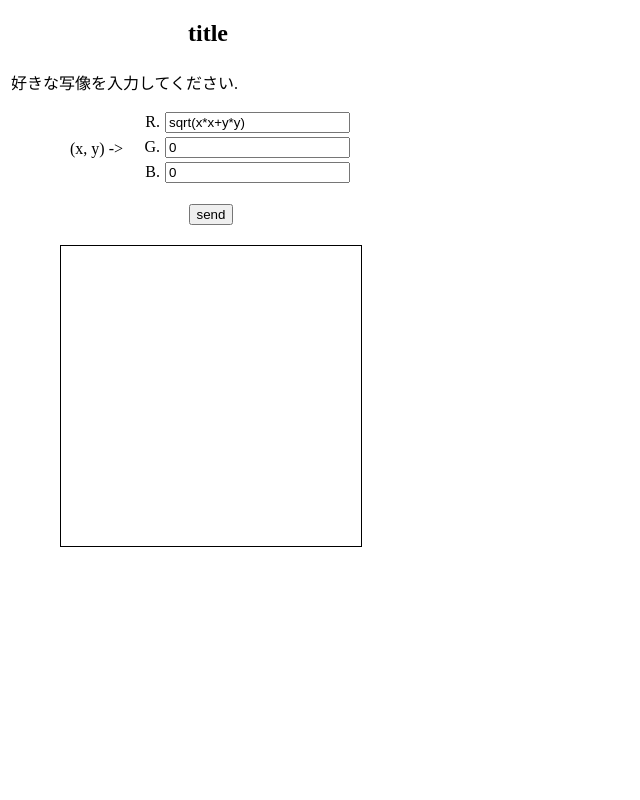
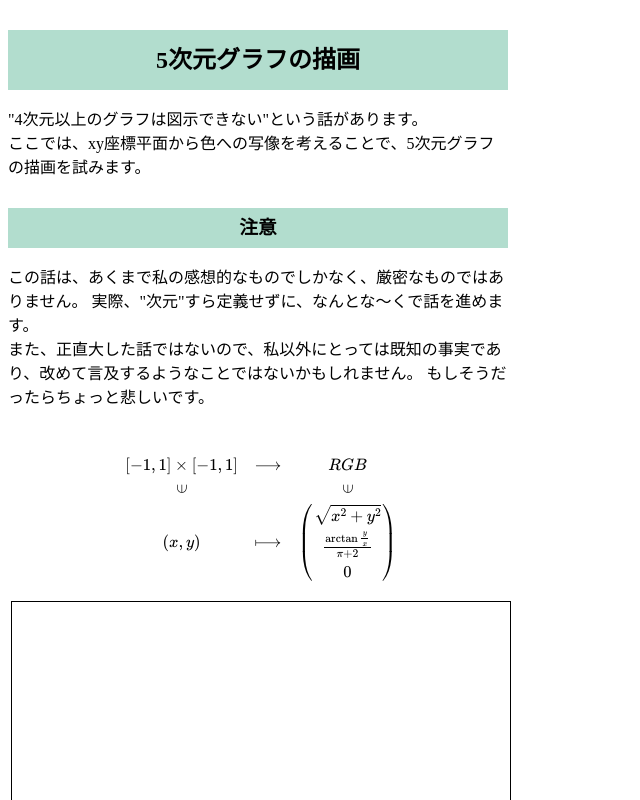
Before and after one commit to no-la/color_graph, a plain HTML site: page index.html in a window 1280 px wide. Shown: the top 800 px of the page, without its empty margins (0-640 px from the left). Drawn offline with nearby package versions, Linux system fonts and the light colour scheme; some packages are replaced by stand-ins of ours.

Commit message:
入力を受け取ってグラフを描画する機能の実装

```diff
--- a/index.html
+++ b/index.html
@@ -7,12 +7,59 @@
 </head>
 <body>
     <div class="wrapper">
+        <section class="consept-sec">
+            <header class="section-header">
+                <h1>5次元グラフの描画</h1>
+            </header>
+            <p>
+                "4次元以上のグラフは図示できない"という話があります。
+                <br>
+                ここでは、xy座標平面から色への写像を考えることで、5次元グラフの描画を試みます。
+            </p>
+            <section class="sub-section">
+                <header class="sub-section-header">
+                    <h3>注意</h3>
+                </header>
+                <p>
+                    この話は、あくまで私の感想的なものでしかなく、厳密なものではありません。
+                    実際、"次元"すら定義せずに、なんとな～くで話を進めます。
+                    <br>
+                    また、正直大した話ではないので、私以外にとっては既知の事実であり、改めて言及するようなことではないかもしれません。
+                    もしそうだったらちょっと悲しいです。
+                </p>
+            </section>
+        </section>
+        <section class="graph-example-sec">
+            <div class="function-cover">
+                <div class="display-graph-formula">
+                    \[
+                    \begin{array}{ccc}
+                    [-1, 1] \times [-1, 1] & \longrightarrow & RGB\\
+                    \class{rotated-symbol}{\in} && \class{rotated-symbol}{\in}\\
+                    (x, y) & \longmapsto & {
+                        \begin{pmatrix}
+                        \sqrt{x^2+y^2}\\
+                        \frac{\arctan{\frac{y}{x}}}{\pi+2}\\
+                        0
+                        \end{pmatrix}}
+                    \end{array}
+                    \]
+                </div>
+                <div class="display-graph-cover">
+                    <canvas id="sub-canvas-1" width="300" height="300" style="border:1px solid #000;"></canvas>
+                    <br>
+                </div>
+            </div>
+        </section>
         <section class="drow-graph-sec">
-            <h1>title</h1>
+            <header class="section-header">
+                <h1>好きな写像でやってみよう！</h1>
+            </header>
+
 
             <div class="function-cover">
                 <div class="input-function-cover">
-                    好きな写像を入力してください.<br>
+                    <p>好きな写像を入力してください。</p>
                     <div class="input-function-area">
                         <div class="function-from">
                             (x, y) ->
@@ -34,7 +81,8 @@
                     </div>
                 </div>
                 <div class="display-graph-cover">
-                    <canvas id="myCanvas" width="300" height="300" style="border:1px solid #000;"></canvas>
+                    <canvas id="main-canvas" width="300" height="300" style="border:1px solid #000;"></canvas>
+                    <br>
                 </div>
             </div>
         </section>
@@ -43,5 +91,6 @@
     <script src="js/color_graph.js"></script>
     <script src="js/main.js"></script>
     <script src="js/test.js"></script>
+    <script type="text/javascript" async src="https://cdnjs.cloudflare.com/ajax/libs/mathjax/2.7.7/MathJax.js?config=TeX-MML-AM_CHTML"></script>
 </body>
 </html>
--- a/js/color_graph.js
+++ b/js/color_graph.js
@@ -1,14 +1,15 @@
-var canvas;
-var context;
-
 // 実装する関数や演算
 const functionGroups = {
     constant: ["PI", "E"],
-    binary: ["+", "-", "*", "/"],
+    binary: ["+", "-", "*", "/", "\,"],
     // binary: {"+":"sum", "-":"subtract", "*":"multiply", "/":"divide"},
-    unary: ["sinh", "cosh", "tanh", "sin", "cos", "tan", "abs", "sqrt"]
+    unary: ["log10", "log1p", "log2", "log",
+    "asinh", "acosh", "atanh",
+    "sinh", "cosh", "tanh",
+    "asin", "acos", "atan",
+    "sin", "cos", "tan",
+    "abs", "sqrt"]
 }
-
 
 
 
@@ -119,16 +120,38 @@ function getFunctionFromText(t=""){
         console.error(`関数に変換できません  t=${t}`)
     }
     else{
-        for (let f of functionGroups.unary){
-            t = t.replace(f, `Math.${f}`)
+        for (let i=0; i<functionGroups.unary.length; i++){
+            f = functionGroups.unary[i]
+            t = t.replace(f, `[placeholder-${i}]`)
         }
-        for (let c of functionGroups.constant){
-            t = t.replace(c, `Math.${c}`)
+        for (let i=0; i<functionGroups.unary.length; i++){
+            f = functionGroups.unary[i]
+            t = t.replace(`[placeholder-${i}]`, `Math.${f}`)
+        }
+
+        for (let i=0; i<functionGroups.constant.length; i++){
+            c = functionGroups.constant[i]
+            t = t.replace(c, `[placeholder-${i}]`)
+        }
+        for (let i=0; i<functionGroups.constant.length; i++){
+            c = functionGroups.constant[i]
+            t = t.replace(`[placeholder-${i}]`, `Math.${c}`)
         }
         return new Function("x", "y", `return normalize(${t})*255`)
     }
 }
 // ここまで
+
+
+// canvasの座標変換
+function coordinateTransfom(x, y, canvas){
+    // canvasを[-1, 1]x[-1, 1]とみなす
+    // x, y -> u, v
+    u = (2*x - canvas.width)/(canvas.width)
+    v = (canvas.height - 2*y)/(canvas.height)
+    return [u, v]
+}
+
 
 
 
@@ -142,20 +165,11 @@ function getRGBFunction(r, g, b){
     return f
 }
 
-function coordinateTransfom(x, y){
-    // canvasを[-1, 1]x[-1, 1]とみなす
-    // x, y -> u, v
-    u = (2*x - canvas.width)/(canvas.width)
-    v = (canvas.height - 2*y)/(canvas.height)
-    return [u, v]
-}
-
-
-function drawGraph(f){
+function drawGraph(f, canvas, context){
     step = 1
     for (let x=0; x<canvas.width; x+=step){
         for (let y=0; y<canvas.height; y+=step){
-            let [u, v] = coordinateTransfom(x, y)
+            let [u, v] = coordinateTransfom(x, y, canvas)
             let color = f(u, v)
             context.fillStyle = `rgb(${color[0]}, ${color[1]}, ${color[2]})`
             // console.log(u, v, color)
--- a/js/main.js
+++ b/js/main.js
@@ -1,7 +1,8 @@
+var mainCanvas, mainContext
 
 function load(){
-    canvas = document.getElementById("myCanvas")
-    context = canvas.getContext("2d")
+    mainCanvas = document.getElementById("main-canvas")
+    mainContext = mainCanvas.getContext("2d")
 
     // event
     document.getElementById("send-function").addEventListener("click", sendFunction)
@@ -13,7 +14,7 @@ function sendFunction(e){
     g = document.getElementById("input-G").value
     b = document.getElementById("input-B").value
     f = getRGBFunction(r, g, b)
-    drawGraph(f)
+    drawGraph(f, mainCanvas, mainContext)
 }
 
 
--- a/style.css
+++ b/style.css
@@ -2,15 +2,35 @@
 
 
 .wrapper{
-    width: 400px;
+    width: 500px;
 }
 
+section{
+    margin-top: 30px;
+}
+
+.section-header{
+    background-color: rgb(178, 221, 206);
+    height: 60px;
+}
 h1{
+    line-height: 60px;
     text-align: center;
 }
+
+.sub-section-header{
+    background-color: rgb(178, 221, 206);
+    height: 40px;
+}
+h3{
+    line-height: 40px;
+    text-align: center;
+}
+
+
 .function-cover{
     padding: 3px;
-    width: 400px;
+    width: 500px;
 }
 
 .input-function-area{
@@ -38,5 +58,11 @@ h1{
 .display-graph-cover{
     margin-top: 20px;
     display: flex;
+    flex-direction: column;
     justify-content: center;
 }
+
+.rotated-symbol{
+    display: inline-block;
+    transform: rotate(-90deg);
+}
```
